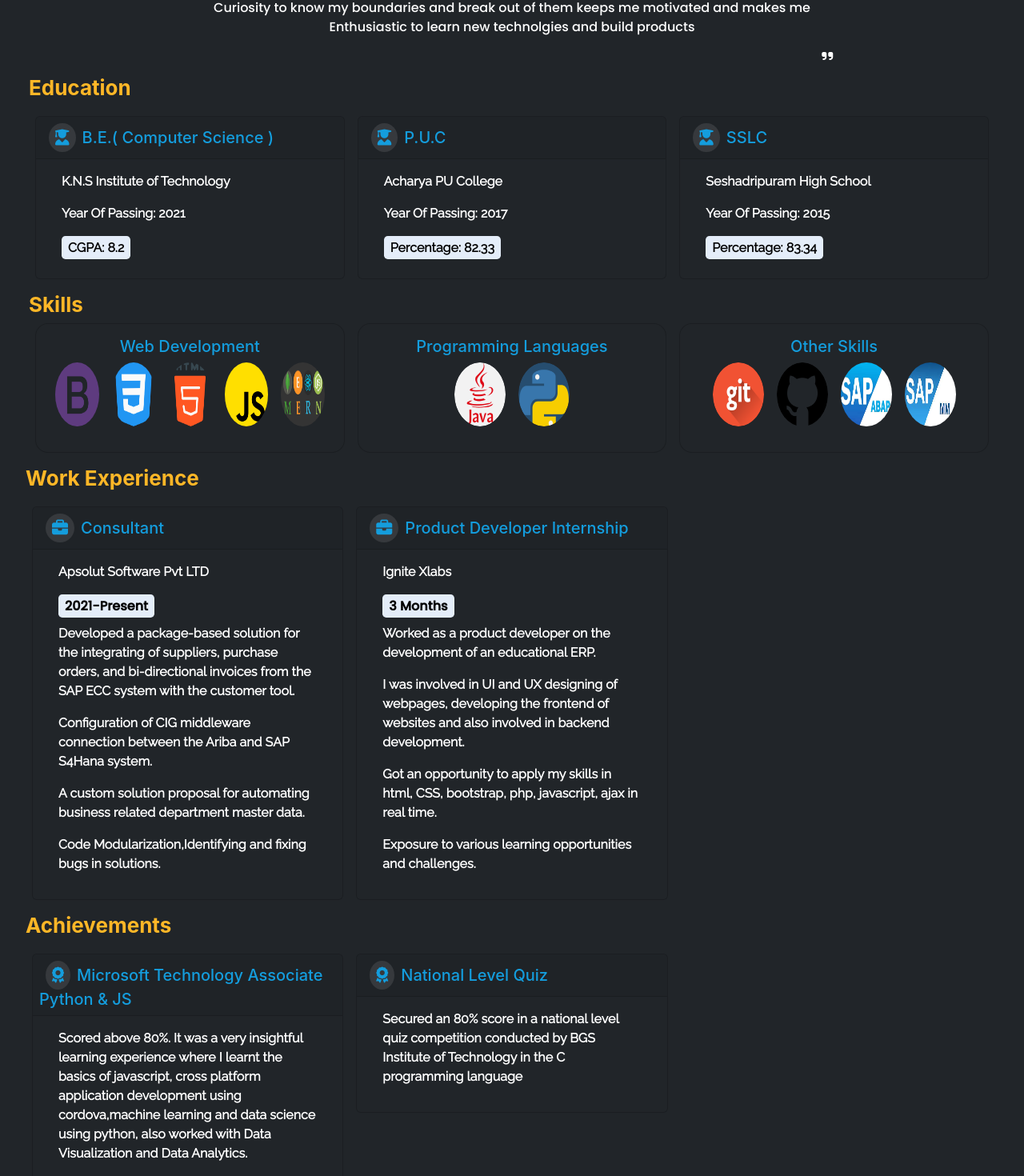
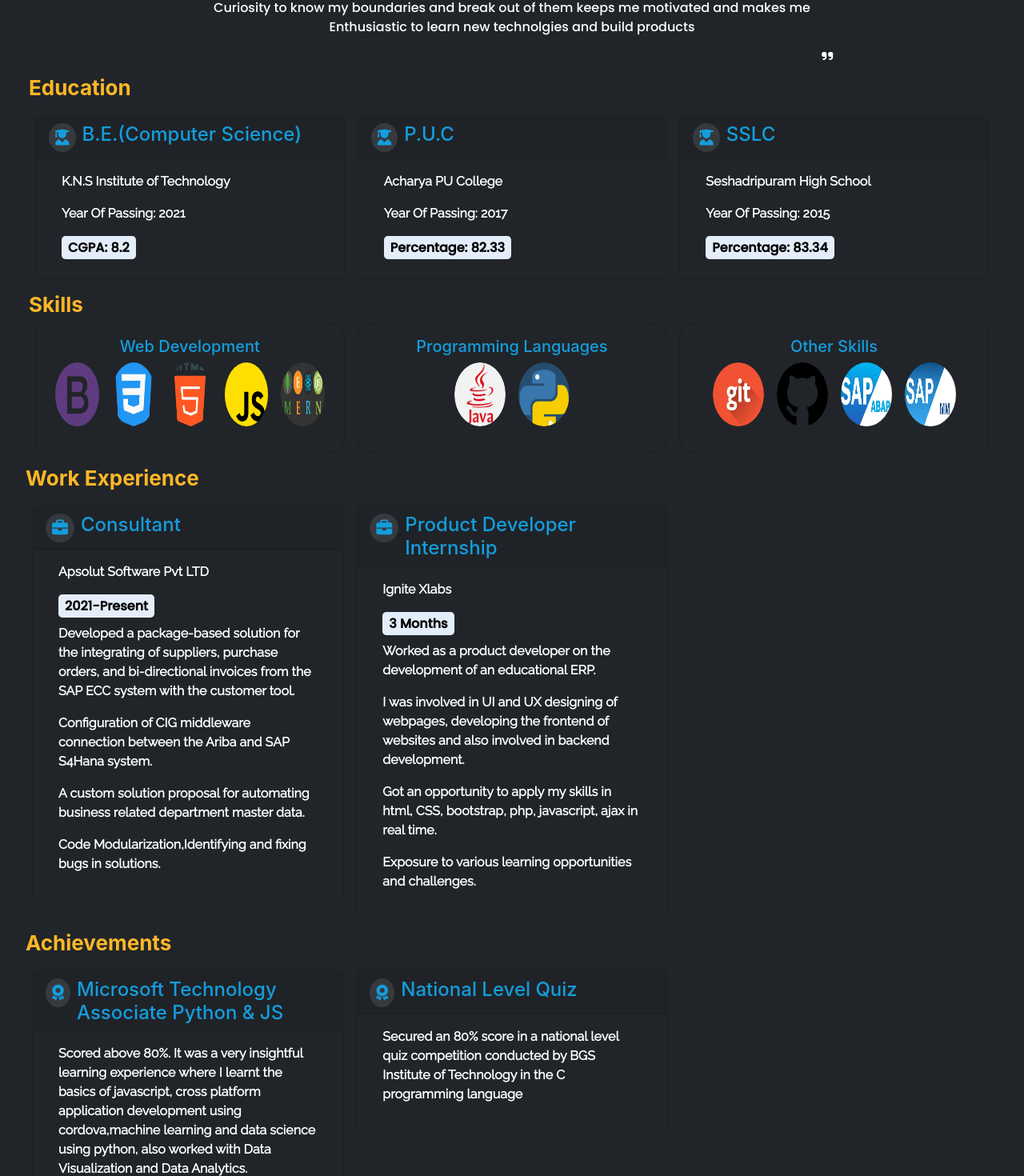
Before and after one commit to darshanv237/darshanv237.github.io, a React (Create React App) app: page / in a window 1280 px wide. Shown: the part 459-1929 px from the top of the page at 80% size. Built offline with nearby package versions, Linux system fonts and the light colour scheme.

Commit message:
font_changes

```diff
--- a/src/Components/about/Achievements.jsx
+++ b/src/Components/about/Achievements.jsx
@@ -15,9 +15,11 @@ const Achievements=()=>{
                         return(
                             <div className="cols-12" data-aos="fade-up">
                                 <div className="card h-100  bg-dark mx-2" >
-                                    <h5 className="card-header p-2">
-                                        <span className="ed_icon p-2"><i className="fa-solid fa-award fa-1x p-2" id="ed_icons"></i></span>
-                                        {awards.name}
+                                    <h5 className="card-header">
+                                        <div className="d-flex flex-row">
+                                            <div><span className="ed_icon py-4"><i className="fa-solid fa-award fa-1x p-2" id="ed_icons"></i></span></div>
+                                            <div className='px-2 c_title'>{awards.name}</div>
+                                        </div>
                                     </h5>
                                     <div className="card-body" key={awards.name+"_ach"}>
                                         <div className="education-item h-100 text-white px-2" key={'ach_'+awards.name}>
--- a/src/Components/about/Education.jsx
+++ b/src/Components/about/Education.jsx
@@ -15,9 +15,11 @@ const Education=()=>{
                                     return(
                                         <div className="col" data-aos="fade-up">
                                             <div className="card h-100  bg-dark mx-2">
-                                                <h5 className="card-header p-2">
-                                                    <span className="ed_icon p-2"><i className="fa-solid fa-user-graduate fa-1x p-2" id="ed_icons"></i></span>
-                                                    {education[0]}
+                                                <h5 className="card-header">
+                                                <div className="d-flex flex-row">
+                                                    <div><span className="ed_icon py-4"><i className="fa-solid fa-user-graduate fa-1x p-2" id="ed_icons"></i></span></div>
+                                                    <div className='px-2 c_title'>{education[0]}</div>
+                                                </div>
                                                 </h5>
                                                 <div className="card-body" key={education[3]}>
                                                     <div className="education-item h-100 text-white px-2" key={'education'+education[4]}>
--- a/src/Components/about/Work.jsx
+++ b/src/Components/about/Work.jsx
@@ -15,9 +15,11 @@ const Work=()=>{
                         return(
                             <div className="cols-12" data-aos="fade-up">
                                 <div className="card h-100  bg-dark mx-2">
-                                    <h5 className="card-header p-2">
-                                        <span className="ed_icon p-2"><i className="fa-solid fa-briefcase fa-1x p-2" id="ed_icons"></i></span>
-                                        {work.role}
+                                    <h5 className="card-header py-2">
+                                        <div className="d-flex flex-row">
+                                            <div><span className="ed_icon py-4"><i className="fa-solid fa-briefcase fa-1x p-2" id="ed_icons"></i></span></div>
+                                            <div className='px-2 c_title'>{work.role}</div>
+                                        </div>
                                     </h5>
                                     <div className="card-body" key={work+"role"}>
                                         <div className="education-item h-100 text-white px-2" key={'exp_'+work}>
--- a/src/assets/Data/Personalinfo.jsx
+++ b/src/assets/Data/Personalinfo.jsx
@@ -13,7 +13,7 @@ const pdata = [
         icons: [['fa-brands fa-linkedin-in fa-2x p-2',"https://www.linkedin.com/in/darshan-v-39103a195/",1]
                 ,['fa-brands fa-github fa-2x p-2',"https://github.com/darshanv237",2]
                 ,['fa-brands fa-facebook fa-2x p-2',"facebook.com",3]],
-        education: [["B.E.( Computer Science )","K.N.S Institute of Technology",'CGPA: 8.2','2021',1],
+        education: [["B.E.(Computer Science)","K.N.S Institute of Technology",'CGPA: 8.2','2021',1],
                     ["P.U.C","Acharya PU College",'Percentage: 82.33','2017',2],
                     ["SSLC","Seshadripuram High School",'Percentage: 83.34','2015',3]],
         skills: [{
--- a/src/index.css
+++ b/src/index.css
@@ -159,7 +159,7 @@ nav
   font-weight: 600;
   border-radius: 0.3rem;
   /* margin-bottom: 10px; */
-  font-family: 'Raleway',sans-serif;
+  font-family: 'Poppins',sans-serif;
 }
 
 .education .education-item ul {
@@ -211,6 +211,9 @@ nav
   padding: 0.5rem;
   border-radius: 100%;
 }
+.c_title{
+  font-size: 1.5rem;
+}
 /* .nav-link:active{
   background-color: #0d6efd;
   color: #0d6efd;
```
